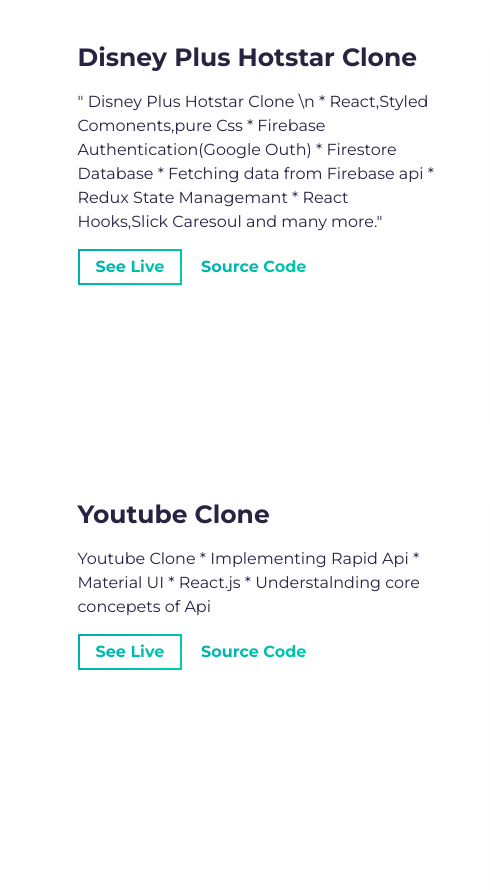
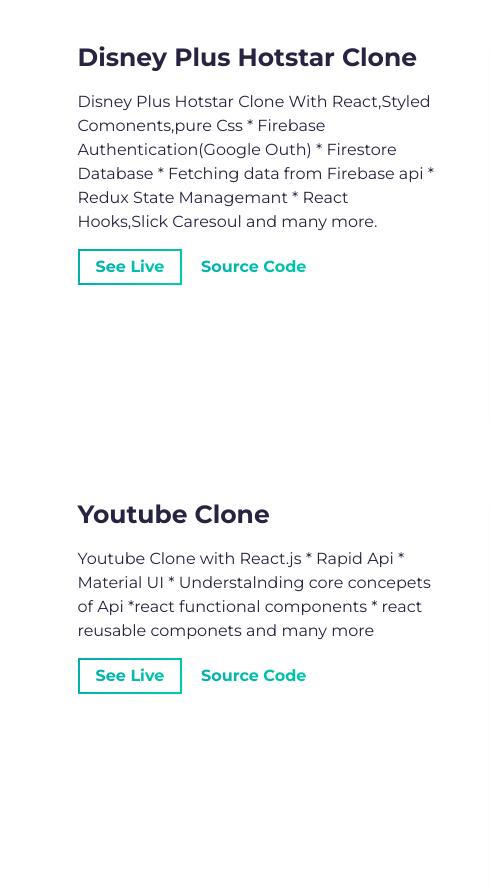
Before and after one commit to dev-ashokmanjhu/portfolio-website, a website built with Parcel: page src/index.html in a window 1280 px wide. Shown: the part 1483-2373 px from the top of the page, 0-490 px from the left. Built offline with nearby package versions, Linux system fonts and the light colour scheme.

Commit message:
Update index.html

```diff
--- a/src/index.html
+++ b/src/index.html
@@ -110,10 +110,11 @@
                 </h3>
                 <div>
                   <p class="mb-4">
-                   " Disney Plus Hotstar Clone \n * React,Styled Comonents,pure Css
+                    Disney Plus Hotstar Clone
+                    With React,Styled Comonents,pure Css
                     * Firebase Authentication(Google Outh) * Firestore Database
                     * Fetching data from Firebase api * Redux State Managemant *
-                    React Hooks,Slick Caresoul and many more."
+                    React Hooks,Slick Caresoul and many more.
                   </p>
                 </div>
                 <a
@@ -174,8 +175,10 @@
                 <h3 class="project-wrapper__text-title">Youtube Clone</h3>
                 <div>
                   <p class="mb-4">
-                    Youtube Clone * Implementing Rapid Api * Material UI *
-                    React.js * Understalnding core concepets of Api
+                    Youtube Clone with
+                    React.js * Rapid Api * Material UI
+                  * Understalnding core concepets of Api *react functional components *
+                    react reusable componets and many more
                   </p>
                 </div>
                 <a
```
